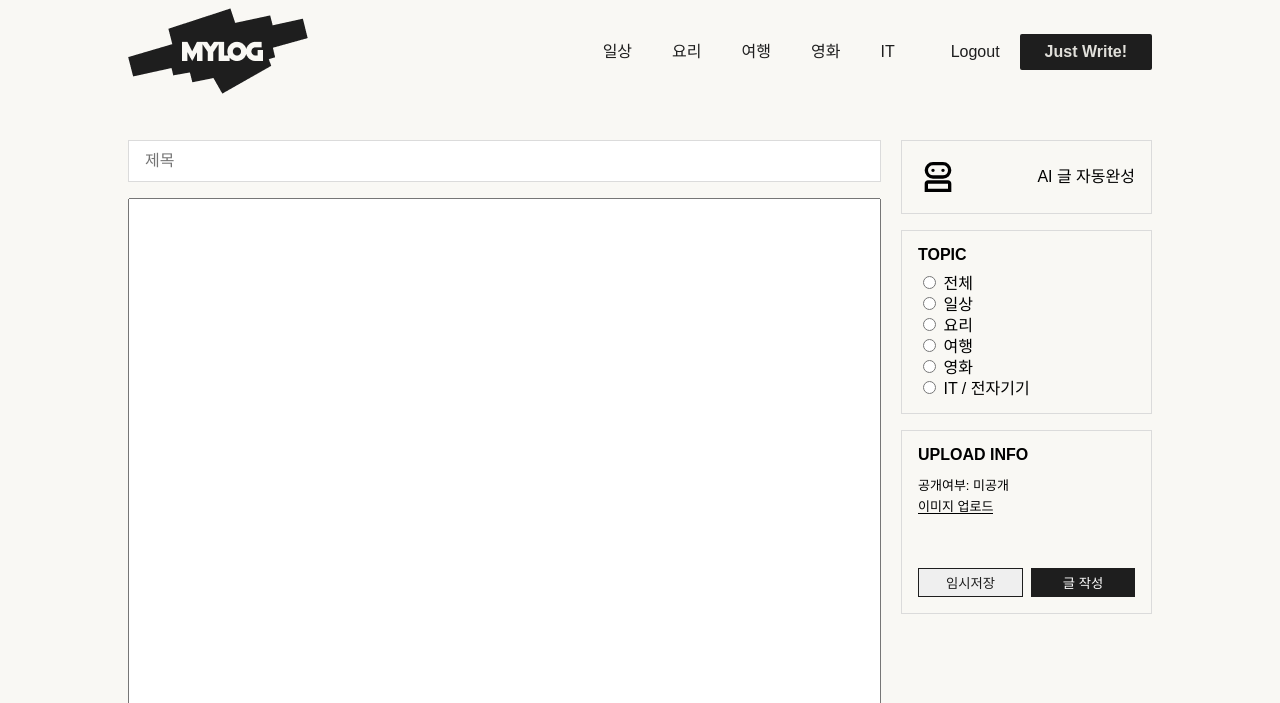
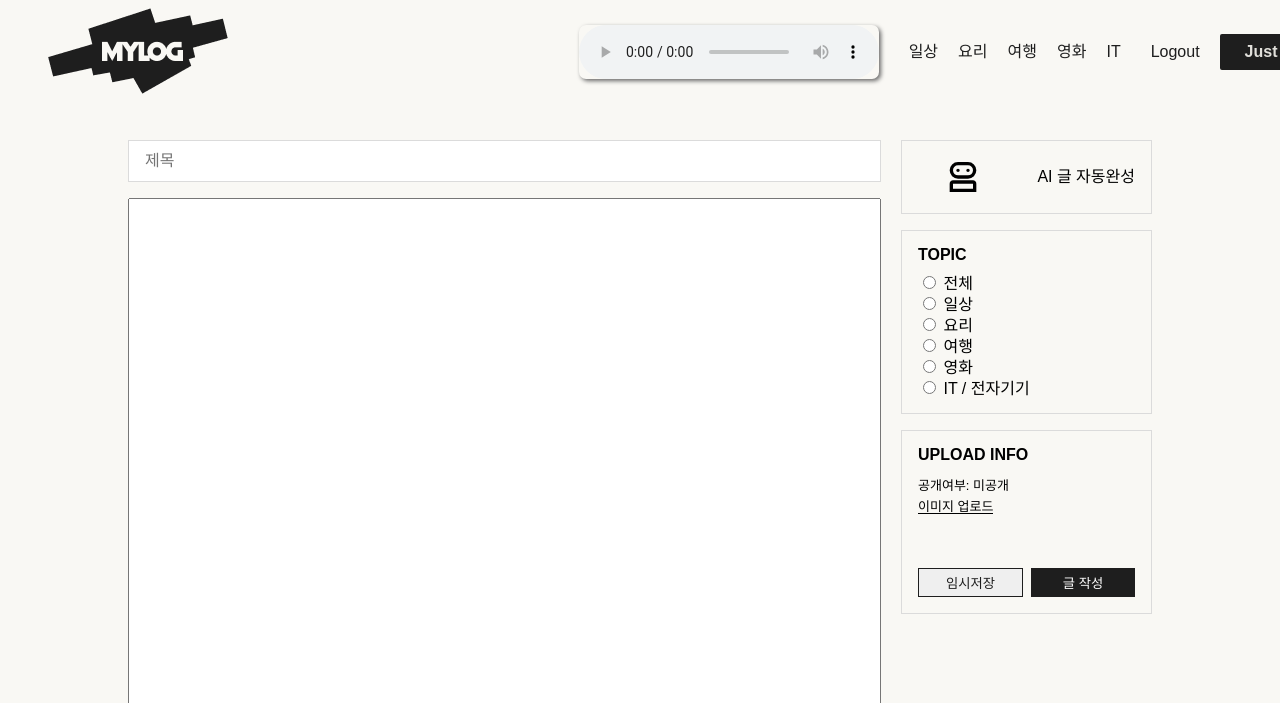
Before and after one commit to jeipark85/woojobak, a Django app: page /write/ in a window 1280 px wide. Shown: the top 703 px of the page. Run offline with Django 4.2, Linux system fonts and the light colour scheme; the visitor is signed in with stand-in values (Sample User, id 1); data that the repository does not hold is empty; parts of the project's set-up code (start-up, migrations or seed data) failed here and were passed over; some libraries are stand-ins or nearby versions; some web fonts are replaced.

Commit message:
feat: create player modified css
Resolves: #9

```diff
--- a/django_blog_woojobak/blog_app/static/css/nav_bar_light.css
+++ b/django_blog_woojobak/blog_app/static/css/nav_bar_light.css
@@ -40,12 +40,18 @@ a:active {
 .nav-buttons{
     display: flex;
     align-items: center;
-    gap: 56px;
+    gap: 30px;
+    padding-left: 30;
+}
+
+.topic-buttons:hover {
+  transition: transform 0.8s,  background-color 0.1s;
+  color: #696969;
 }
 
 .nav-topics{
     display: flex;
-    gap: 40px;
+    gap: 20px;
 }
 
 button{
@@ -64,6 +70,7 @@ button:hover{
     text-decoration: none;
     text-align: center;
     font-weight: bold;
+    margin-right: -200px;
     padding: 10px 25px;
   }
 
--- /dev/null
+++ b/django_blog_woojobak/blog_app/static/css/player.css
@@ -0,0 +1,25 @@
+audio:hover, audio:focus, audio:active
+{
+-webkit-box-shadow: 15px 15px 20px rgba(0,0, 0, 0.4);
+-moz-box-shadow: 15px 15px 20px rgba(0,0, 0, 0.4);
+box-shadow: 15px 15px 20px rgba(0,0, 0, 0.4);
+-webkit-transform: scale(1.05);
+-moz-transform: scale(1.05);
+transform: scale(1.05);
+}
+
+
+audio
+{
+background-color: #f9f8f4;
+-webkit-transition:all 0.1s linear;
+-moz-transition:all 0.1s linear;
+-o-transition:all 0.1s linear;
+transition:all 0.1s linear;
+-moz-box-shadow: 2px 2px 4px 0px #696969;
+-webkit-box-shadow:  2px 2px 4px 0px #696969;
+box-shadow: 2px 2px 4px 0px #696969;
+-moz-border-radius:7px 7px 7px 7px ;
+-webkit-border-radius:7px 7px 7px 7px ;
+border-radius:7px 7px 7px 7px ;
+}
--- a/django_blog_woojobak/blog_app/templates/blog_app/nav_bar_light.html
+++ b/django_blog_woojobak/blog_app/templates/blog_app/nav_bar_light.html
@@ -1,28 +1,37 @@
 {% load static %}
-
+<!DOCTYPE html>
+<html lang="en">
+<head>
+  <meta charset="UTF-8">
+  <meta name="viewport" content="width=device-width, initial-scale=1.0">
+  <link rel="stylesheet"  type="text/css"  href="{% static 'css/nav_bar_light.css' %}">
+  <title>Document</title>
+</head>
+<body>
 <div class="nav-bar">
   <div class="nav-container">
     <div>
       <a href="{% url 'blog_app:post_list' %}">
-        <img src="{% static 'img/logo_light.png' %}" alt="" />
+        <img style="margin-left: -80px;" src="{% static 'img/logo_light.png' %}" alt="" />
       </a>
     </div>
     <div class="nav-buttons">
+      {% include 'blog_app/player.html' %}
       <div class="nav-topics">
         <a href="{% url 'blog_app:post_list_by_topic' topic='일상' %}"
-          ><button>일상</button></a
+          ><button class="topic-buttons">일상</button></a
         >
         <a href="{% url 'blog_app:post_list_by_topic' topic='요리' %}"
-          ><button>요리</button></a
+          ><button class="topic-buttons">요리</button></a
         >
         <a href="{% url 'blog_app:post_list_by_topic' topic='여행' %}"
-          ><button>여행</button></a
+          ><button class="topic-buttons">여행</button></a
         >
         <a href="{% url 'blog_app:post_list_by_topic' topic='영화' %}"
-          ><button>영화</button></a
+          ><button class="topic-buttons">영화</button></a
         >
         <a href="{% url 'blog_app:post_list_by_topic' topic='IT' %}"
-          ><button>IT</button></a
+          ><button class="topic-buttons">IT</button></a
         >
       </div>
       <div class="row-box">
@@ -46,3 +55,5 @@
     </div>
   </div>
 </div>
+</body>
+</html>
--- /dev/null
+++ b/django_blog_woojobak/blog_app/templates/blog_app/player.html
@@ -0,0 +1,17 @@
+{% load static %}
+<!DOCTYPE html>
+<html lang="en">
+<head>
+    <meta charset="UTF-8">
+    <meta name="viewport" content="width=device-width, initial-scale=1.0">
+    <link rel="stylesheet" type="text/css" href="{% static 'css/player.css' %}">
+
+    <title>Document</title>
+</head>
+<body>
+    <audio controls preload="metadata">
+        <source src="https://www.w3schools.com/html/horse.ogg" type="audio/ogg">
+    </audio>
+
+</body>
+</html>
--- a/django_blog_woojobak/blog_app/templates/blog_app/write.html
+++ b/django_blog_woojobak/blog_app/templates/blog_app/write.html
@@ -121,7 +121,7 @@
           </div>
           <div class="post-info-box">
             <button type="button" id="aiAutocompleteButton" class="ai-button">
-              <img id="ai-img" src="{% static 'img/ai.svg' %}" alt="AI 아이콘" />
+              <img style="padding-left: 25px;" id="ai-img" src="{% static 'img/ai.svg' %}" alt="AI 아이콘" />
               <div id="loading-animation" style="display: none;">
                 <img src="{% static 'img/loading.gif' %}" alt="로딩 중" />
               </div>
```
Also changed, not shown: django_blog_woojobak/blog_app/static/css/nav_bar.css (+11 -3 lines), django_blog_woojobak/blog_app/templates/blog_app/nav_bar.html (+18 -7 lines).
